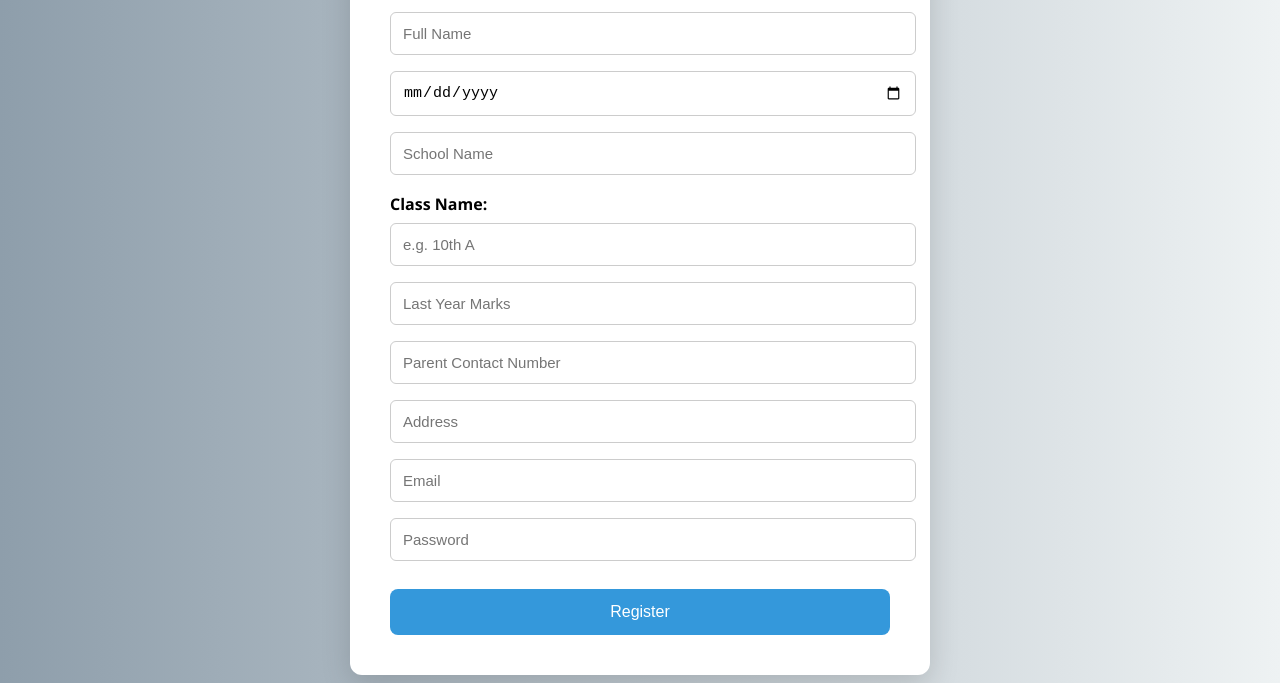
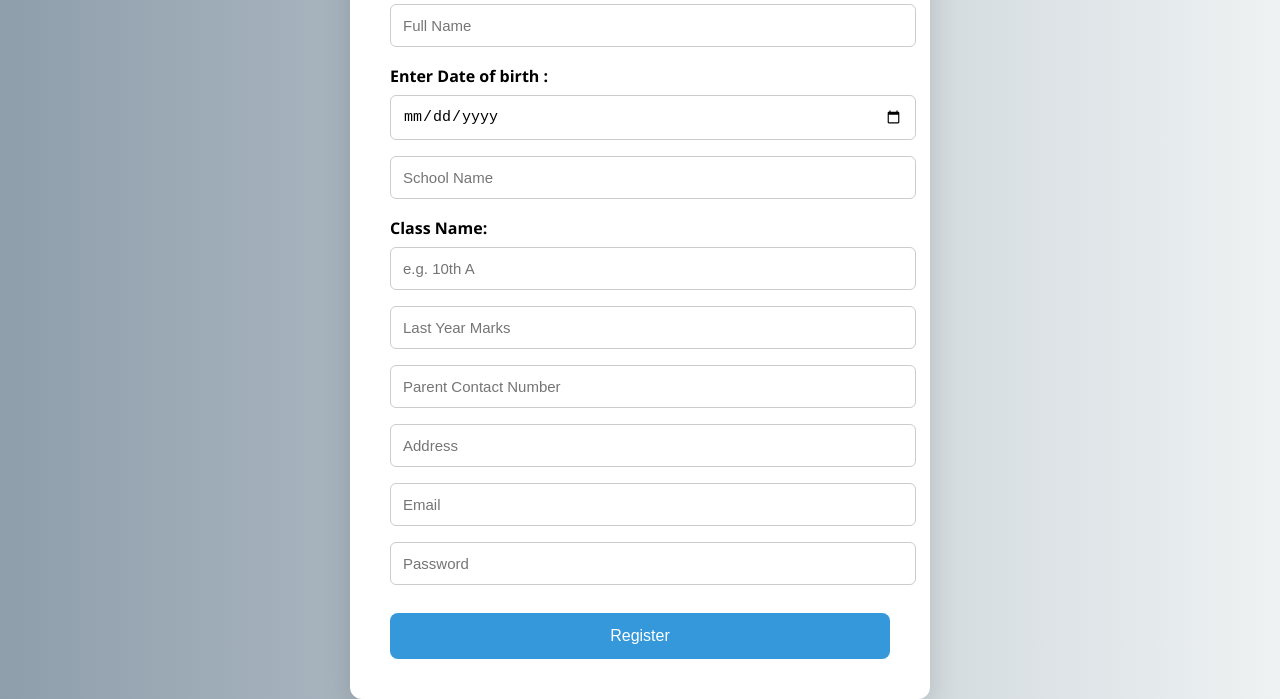
Before and after one commit to Athu998/shraddha_class-portal, a website: page public/register.html in a window 1280 px wide. Shown: the part 117-816 px from the top of the page. Drawn offline with Linux system fonts and the light colour scheme.

Commit message:
new_update

```diff
--- a/public/register.html
+++ b/public/register.html
@@ -97,6 +97,7 @@
     <h2>🎓 Student Registration</h2>
     <form action="/students/register" method="POST">
       <input type="text" name="name" placeholder="Full Name" required />
+      <label>Enter Date of birth :</label>
       <input type="date" name="dob" required />
       <input type="text" name="school_name" placeholder="School Name" required />
 
```
